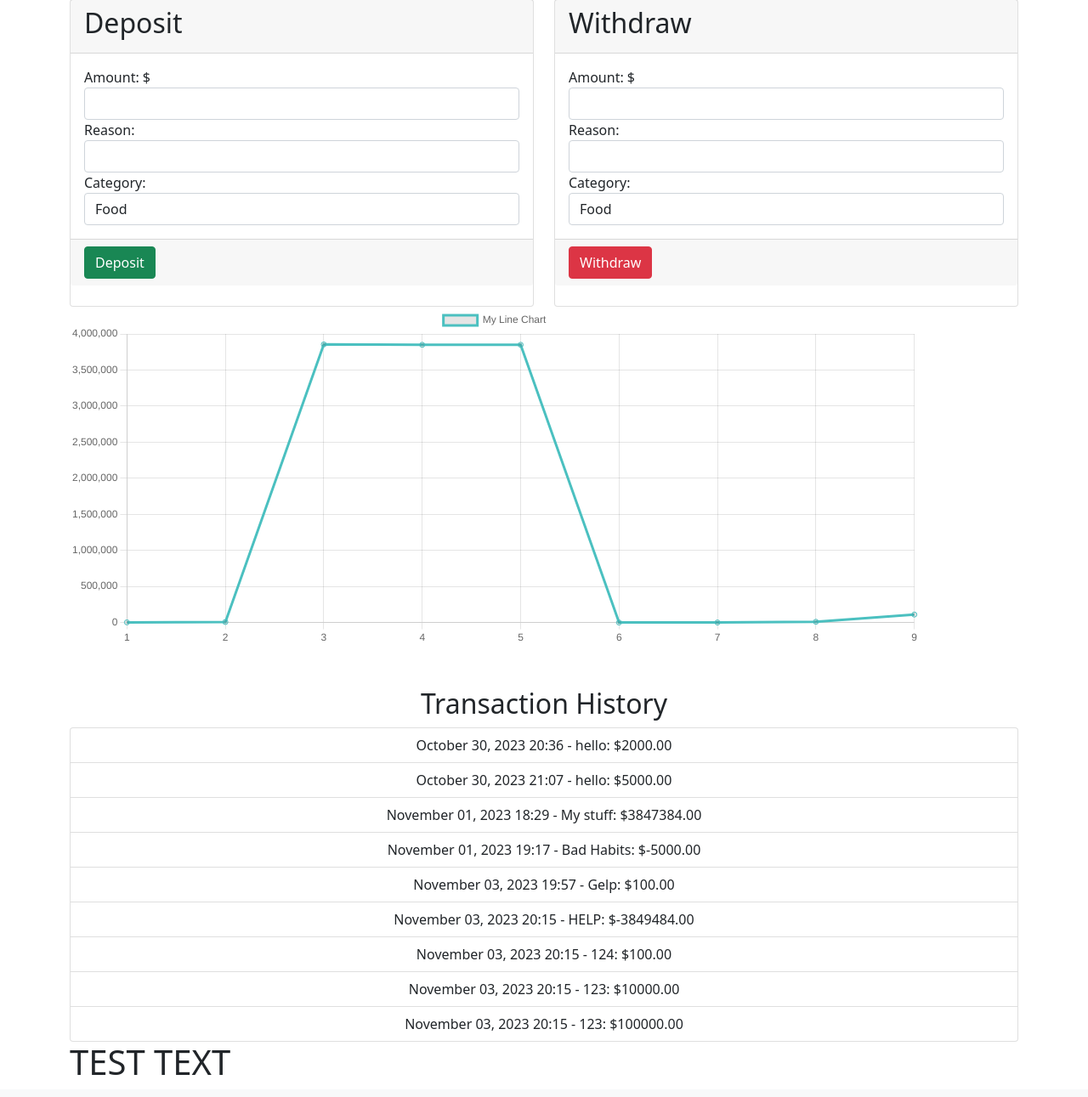
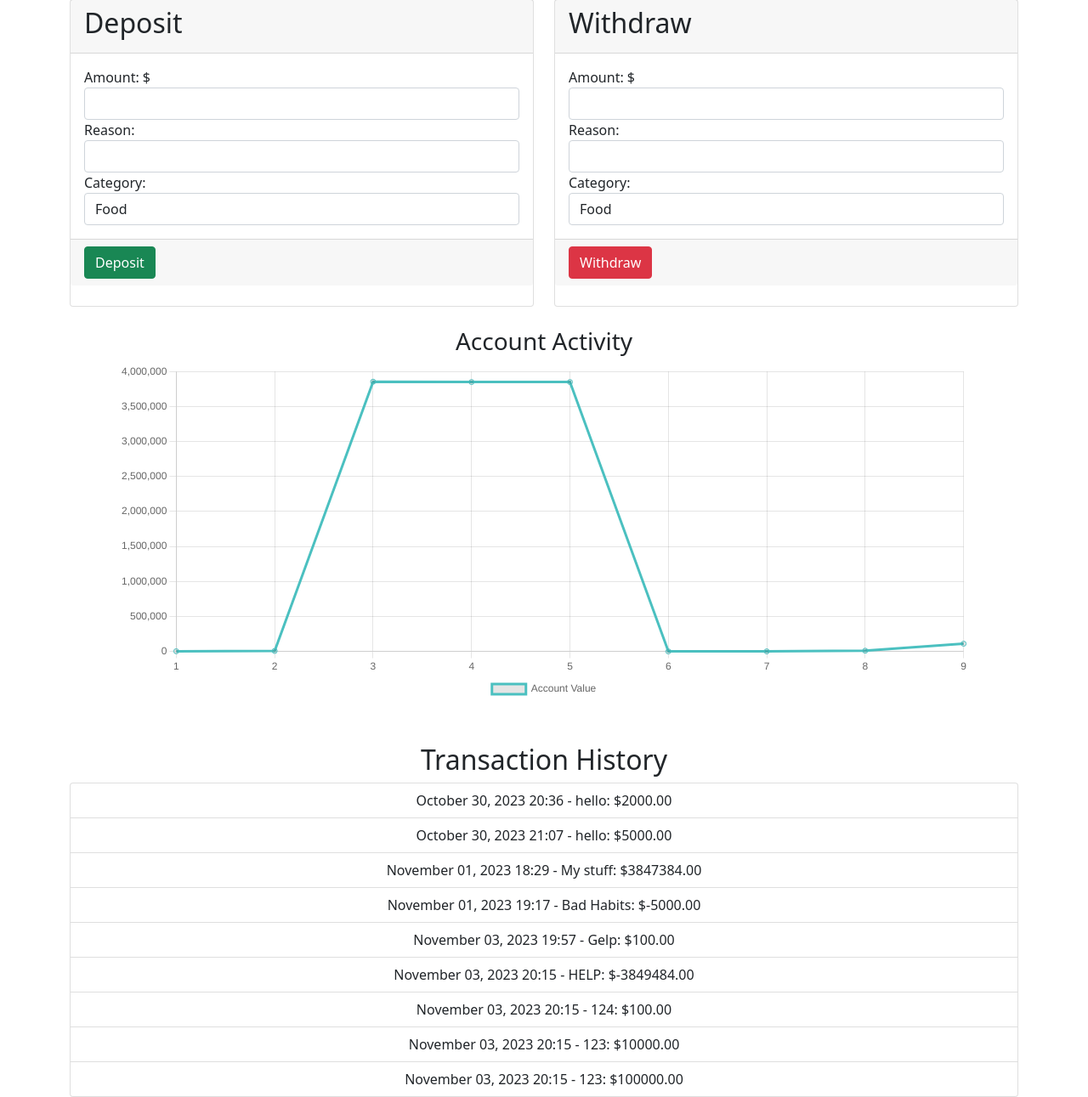
Before and after one commit to jaredper123/piggybank, a Django app: page / in a window 1280 px wide. Shown: the part 231-1522 px from the top of the page at 85% size. Before the commit the page ends 1496 px from the top, so only its background shows below. Run offline with Django 4.2, Linux system fonts and the light colour scheme; a user stored in the database is signed in; data comes from the database, SQL or seed files in the repository; both versions use the stored data as it was after the commit.

Commit message:
Graph and styling

```diff
--- a/transactions/templates/transactions/home.html
+++ b/transactions/templates/transactions/home.html
@@ -94,8 +94,18 @@
 
 
         <!-- Cole's Quick attempt at a graph-->
+        <br />
+        <h3 class="text-center">Account Activity</h3>
+        <div class="container">
+            <div class="d-flex justify-content-center">
+                <div class="chart-container">
+                    <canvas id="lineChart" width="1000" height="400"></canvas>
+                </div>
+            </div>
+        </div>
 
-        <canvas id="lineChart" width="1000" height="400"></canvas>
+
+
 
         <script>
             var ctx = document.getElementById('lineChart').getContext('2d');
@@ -107,13 +117,23 @@
                 data: {
                     labels: labels,
                     datasets: [{
-                        label: 'My Line Chart',
+                        label: 'Account Value',
                         data: data,
                         borderColor: 'rgb(75, 192, 192)',
                     }]
                 },
                 options: {
-                    responsive: false
+                    plugins: {
+                        legend: {
+                            display: true,
+                            position: 'bottom'
+                        }
+                    },
+                    title: {
+                        display: true,
+                        text: 'Account Activity',
+                        fontSize: 18
+                    },
                 }
             });
 
@@ -142,11 +162,6 @@
         </div>
     {% endif %}
 
-    <div>
-        <h1>TEST TEXT</h1>
-
-    </div>
-
 
 
 {% endblock %}
```
Also changed, not shown: db.sqlite3.
